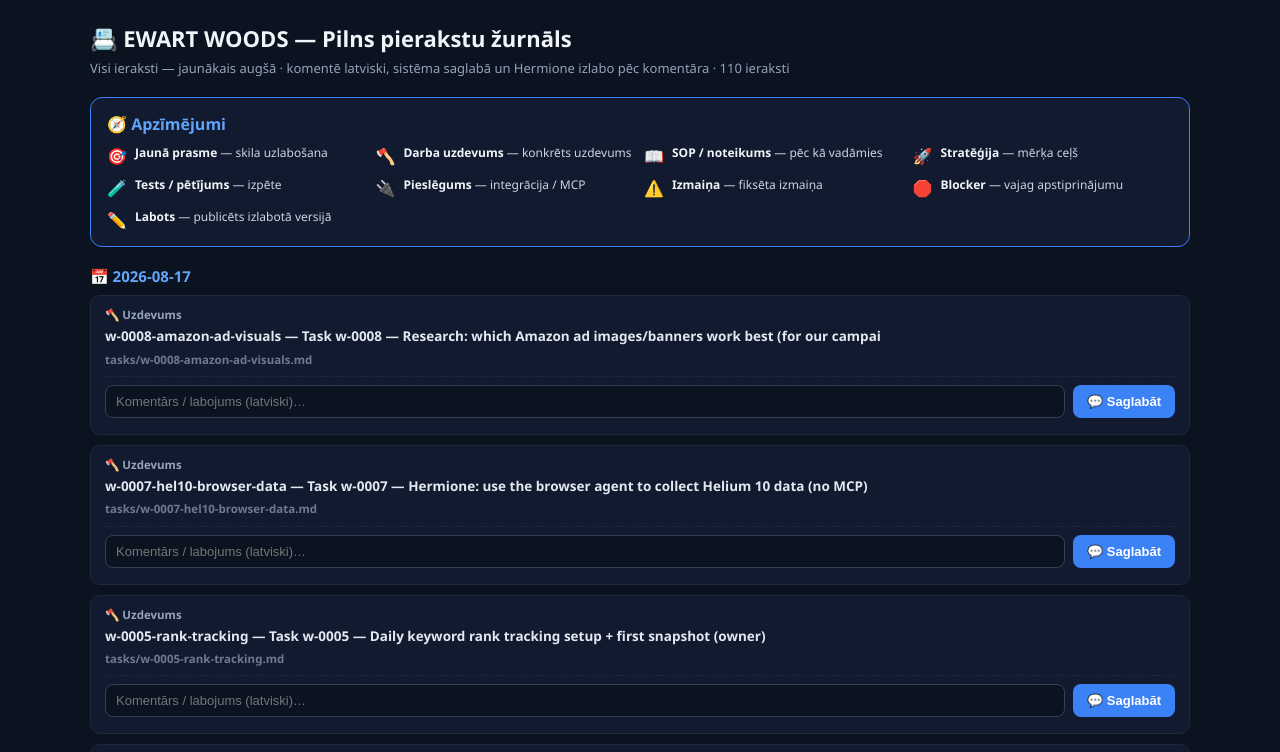
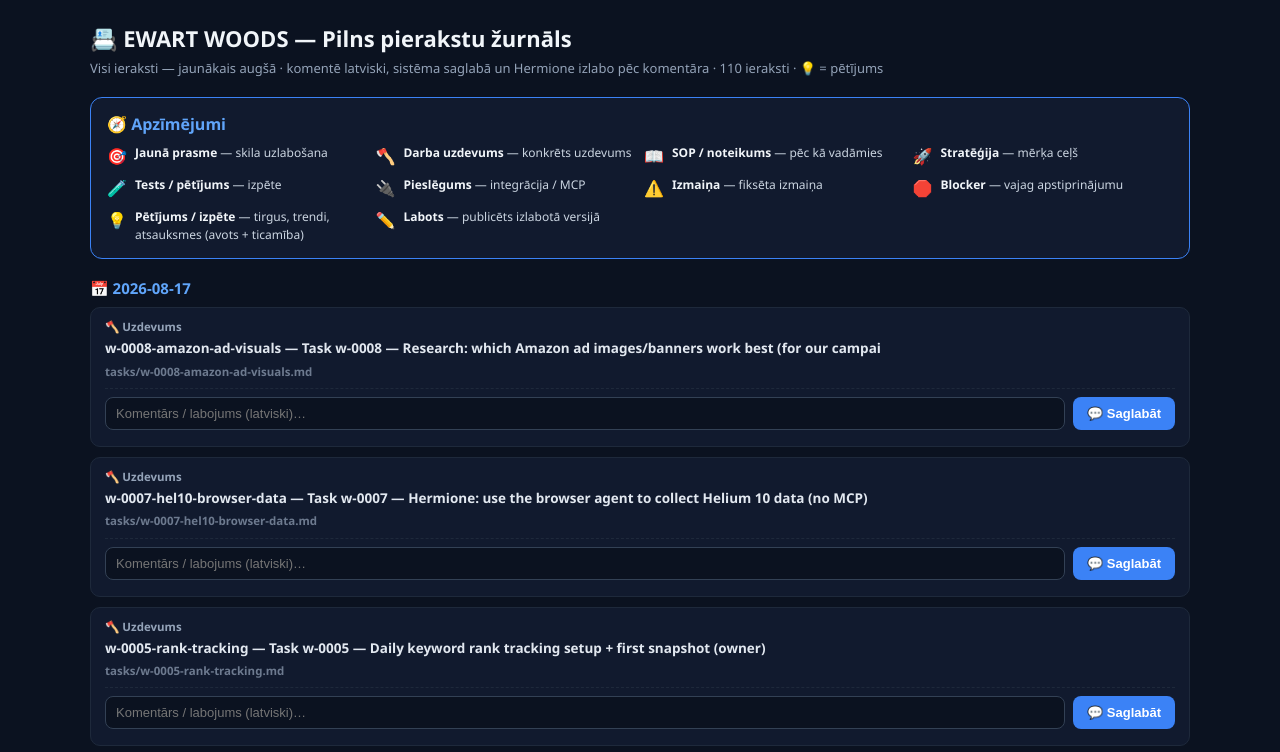
Before and after one commit to ewartwoods-code/ewart-agentu-ferma, a website: page public/activity-log.html in a window 1280 px wide. Shown: the top 752 px of the page. Drawn offline with Linux system fonts and the light colour scheme; no server answers.

Commit message:
sync activity-log 💡

```diff
--- a/public/activity-log.html
+++ b/public/activity-log.html
@@ -24,7 +24,7 @@ h1{font-size:22px;color:#f1f5f9;margin-bottom:4px}
 .comment-note{font-size:11.5px;color:#fbbf24;margin-top:6px}
 </style></head><body><div class="wrap">
 <h1>📇 EWART WOODS — Pilns pierakstu žurnāls</h1>
-<div class="sub">Visi ieraksti — jaunākais augšā · komentē latviski, sistēma saglabā un Hermione izlabo pēc komentāra · 110 ieraksti</div>
+<div class="sub">Visi ieraksti — jaunākais augšā · komentē latviski, sistēma saglabā un Hermione izlabo pēc komentāra · 110 ieraksti · 💡 = pētījums</div>
 <div class="legend"><div style="font-weight:700;color:#60a5fa;margin-bottom:8px">🧭 Apzīmējumi</div><div class="legend-grid">
 <div class="lg"><span class="ico">🎯</span><span><span class="nm">Jaunā prasme</span> — skila uzlabošana</span></div>
 <div class="lg"><span class="ico">🪓</span><span><span class="nm">Darba uzdevums</span> — konkrēts uzdevums</span></div>
@@ -34,9 +34,10 @@ h1{font-size:22px;color:#f1f5f9;margin-bottom:4px}
 <div class="lg"><span class="ico">🔌</span><span><span class="nm">Pieslēgums</span> — integrācija / MCP</span></div>
 <div class="lg"><span class="ico">⚠️</span><span><span class="nm">Izmaiņa</span> — fiksēta izmaiņa</span></div>
 <div class="lg"><span class="ico">🛑</span><span><span class="nm">Blocker</span> — vajag apstiprinājumu</span></div>
+<div class="lg"><span class="ico">💡</span><span><span class="nm">Pētījums / izpēte</span> — tirgus, trendi, atsauksmes (avots + ticamība)</span></div>
 <div class="lg"><span class="ico">✏️</span><span><span class="nm">Labots</span> — publicēts izlabotā versijā</span></div>
 </div></div>
-<h2 style="color:#60a5fa;font-size:15px;margin:14px 0 8px">📅 2026-08-17</h2><div class="entry" data-entry="e0">
+<h2 style="color:#60a5fa;font-size:15px;margin:14px 0 8px">📅 2026-08-17</h2><div class="entry" data-entry="e0" data-cat="pētījums">
 <div class="head">🪓 Uzdevums</div>
 <div class="title">w-0008-amazon-ad-visuals — Task w-0008 — Research: which Amazon ad images/banners work best (for our campai <span class="edited-badge" data-badge="e0" style="display:none">✏️ labots</span></div>
 <div class="body"></div>
@@ -755,5 +756,5 @@ document.querySelectorAll('[data-cb]').forEach(btn=>{
   });
 })();
 </script>
-<div class="sub" style="margin-top:18px">Hermione · ģenerēts automātiski no repozitorija · 110 ieraksti</div>
+<div class="sub" style="margin-top:18px">Hermione · ģenerēts automātiski no repozitorija · 110 ieraksti · 💡 = pētījums</div>
 </div></body></html>
```
